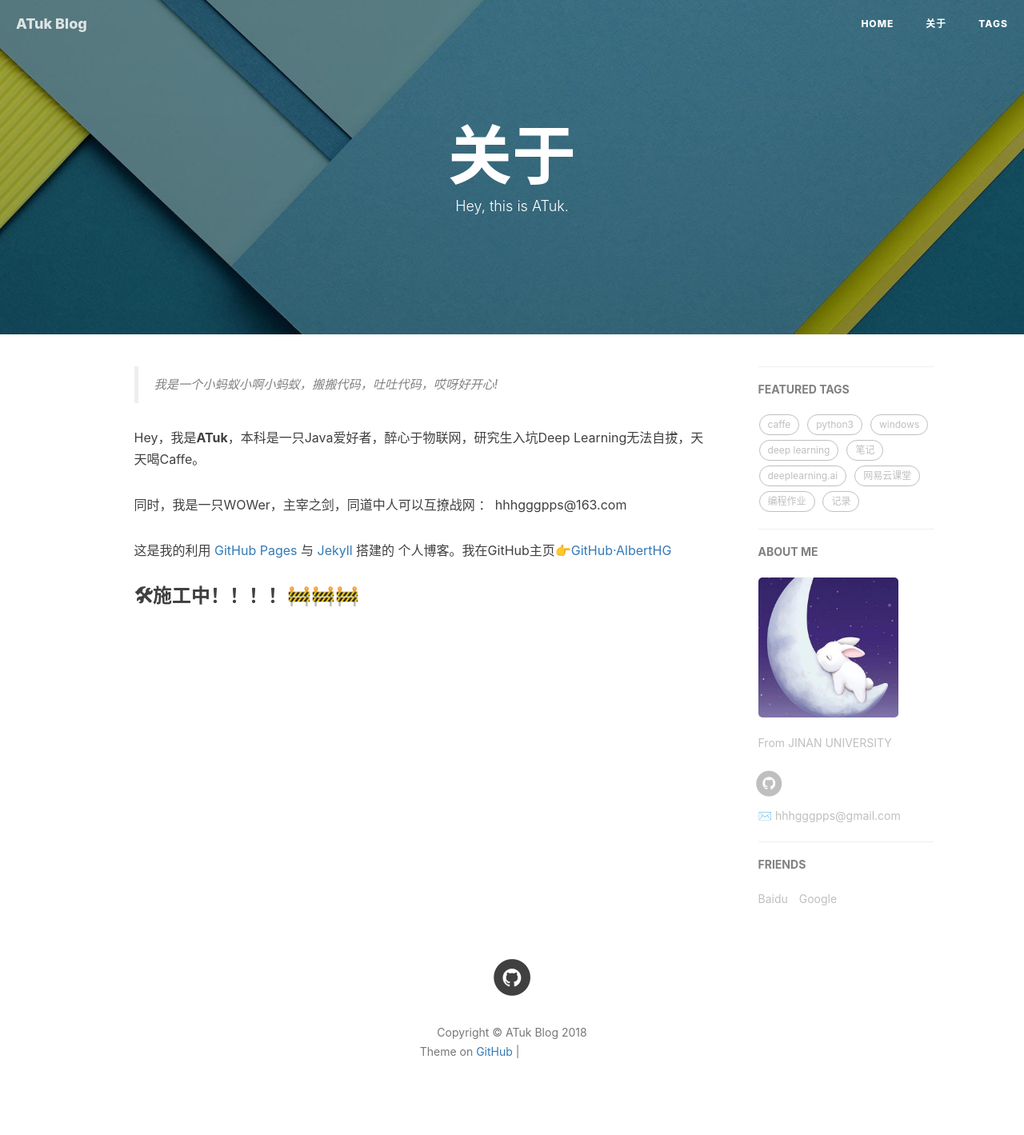
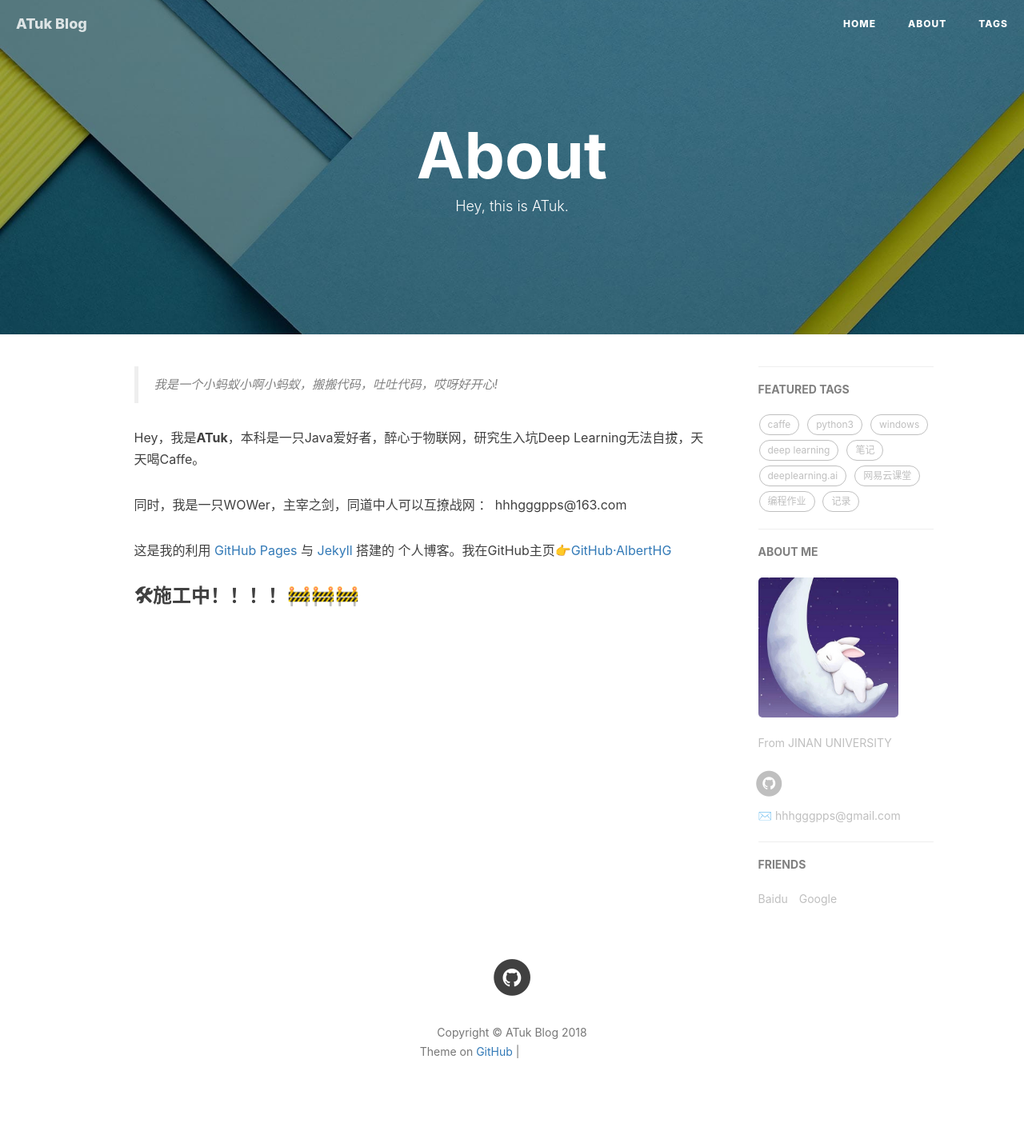
Before and after one commit to AlbertHG/alberthg.github.io, a Jekyll site: the page built from about.html, in a window 1280 px wide. Shown: the whole page at 80% size. Built offline with Jekyll 4.4.1, drawn with Linux system fonts in a browser that asks for light colours; nearby versions of some CDN libraries; comment, search, counter and statistics services are not loaded; grey boxes are pictures that could not be loaded.

Commit message:
update files

```diff
--- a/about.html
+++ b/about.html
@@ -1,6 +1,6 @@
 ---
 layout: page
-title: "关于"
+title: "About"
 description: "Hey, this is ATuk."
 header-img: "img/tag-bg-o.jpg"
 ---
```
